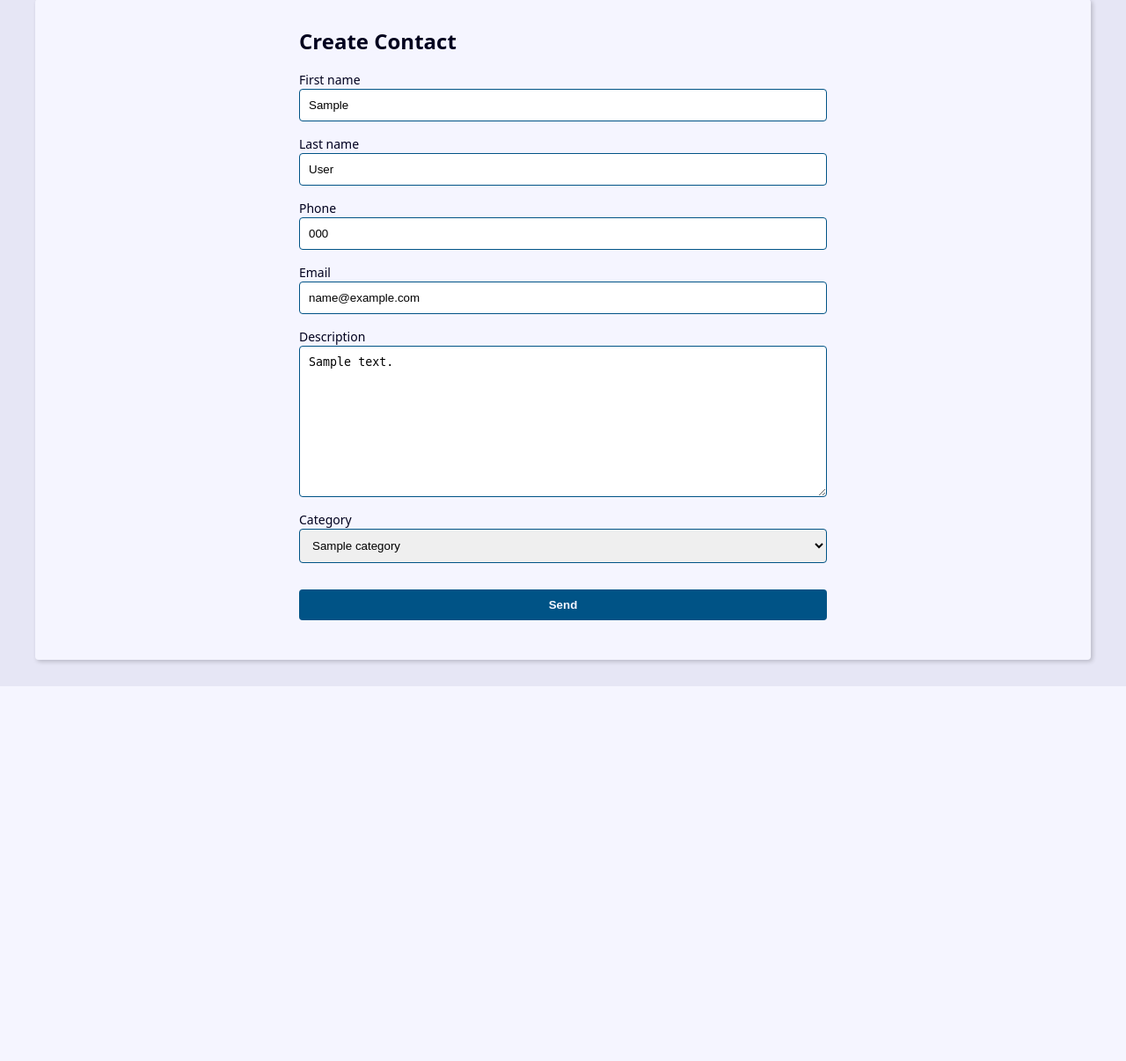
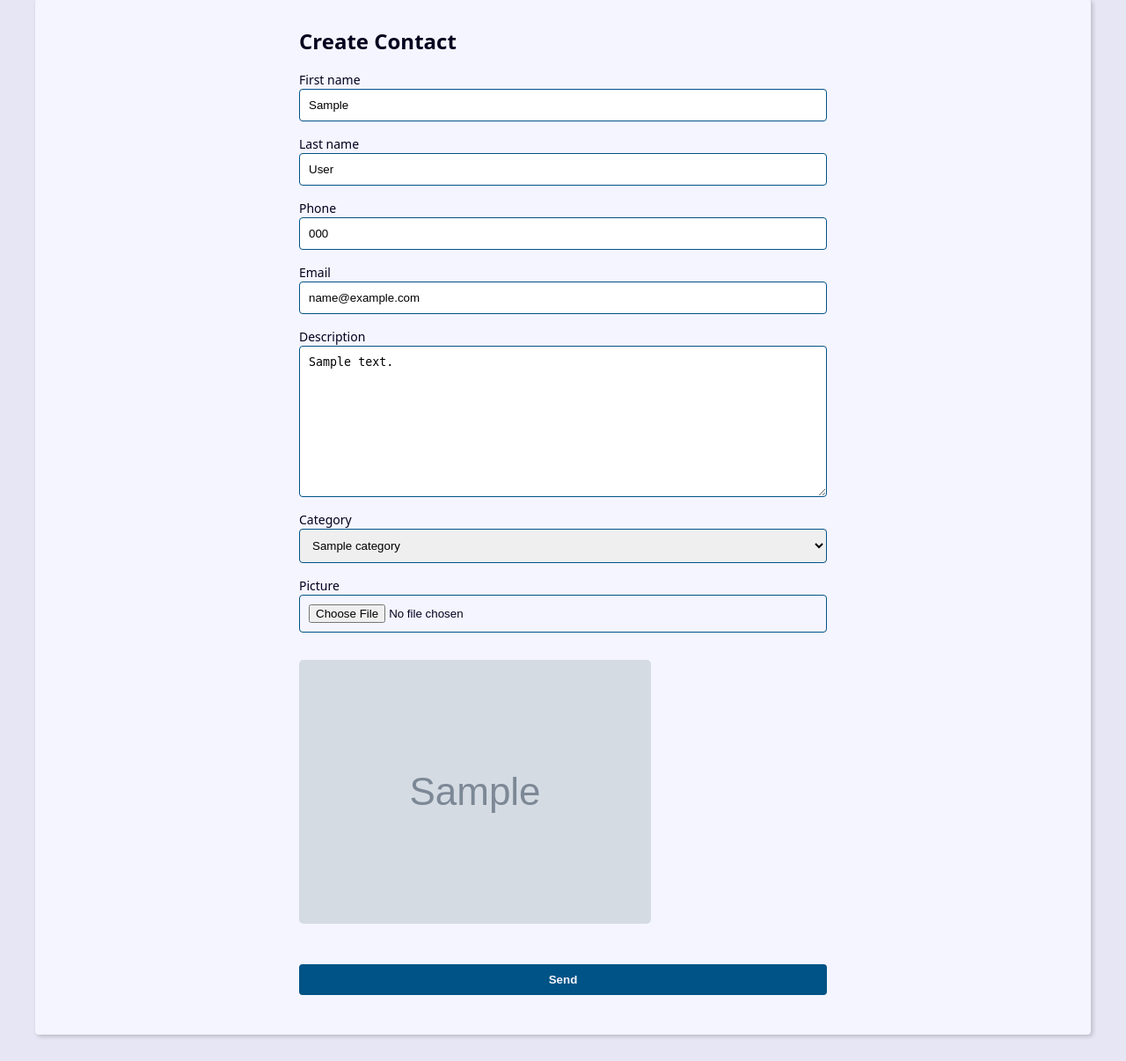
Before and after one commit to thallystorres/django-agenda, a Django app: page /contact/1/update in a window 1280 px wide. Shown: the part 270-1476 px from the top of the page at 88% size. Before the commit the page ends 1050 px from the top, so only its background shows below. Run offline with Django 5.2, Linux system fonts and the light colour scheme; tables that the repository leaves empty hold one stand-in row (values such as "Sample post"); grey boxes marked "Sample" are stand-in pictures.

Commit message:
Trabalhando com ImageField

```diff
--- a/base_static/global/css/style.css
+++ b/base_static/global/css/style.css
@@ -50,6 +50,7 @@
 
   img,
   svg {
+    border-radius: 5px;
     display: block;
     max-width: 100%;
   }
--- a/contact/forms.py
+++ b/contact/forms.py
@@ -4,10 +4,19 @@ from contact.models import Contact
 
 
 class ContactForm(forms.ModelForm):
+    picture = forms.ImageField(
+        required=False,
+        widget=forms.FileInput(
+            attrs={
+                'accept': 'image/*'
+            }
+        )
+    )
+
     class Meta:
         model = Contact
         fields = ('first_name', 'last_name', 'phone',
-                  'email', 'description', 'category',)
+                  'email', 'description', 'category', 'picture',)
 
     def clean(self):
         cleaned_data = self.cleaned_data
--- a/contact/templates/contact/create.html
+++ b/contact/templates/contact/create.html
@@ -19,6 +19,13 @@
             {{ field }}
             {{ field.errors }}
         </div>
+        {% if field.name == 'picture' and field.value.url%}
+        <div class="form-group">
+            <p>
+                <img src="{{ field.value.url }}" alt="Foto">
+            </p>
+        </div>
+        {% endif %}
         {% endfor %}
     </div>
 
--- a/contact/views/contact_forms.py
+++ b/contact/views/contact_forms.py
@@ -7,7 +7,7 @@ from contact.models import Contact
 def create(request):
     form_action = reverse('contact:create')
     if request.method == 'POST':
-        form = ContactForm(request.POST)
+        form = ContactForm(request.POST, request.FILES)
 
         context = {
             'form': form,
@@ -43,7 +43,7 @@ def update(request, contact_id):
         )
     form_action = reverse('contact:update', args=(contact_id,))
     if request.method == 'POST':
-        form = ContactForm(request.POST, instance=contact)
+        form = ContactForm(request.POST, request.FILES, instance=contact)
 
         context = {
             'form': form,
@@ -53,7 +53,7 @@ def update(request, contact_id):
         if form.is_valid():
             contact = form.save()
             contact_id = contact.pk
-            return redirect('contact:update', contact_id=contact_id)
+            return redirect('contact:index')
 
         return render(
             request,
```
Also changed, not shown: contact/templates/contact/contact.html (+7 -0 lines).
